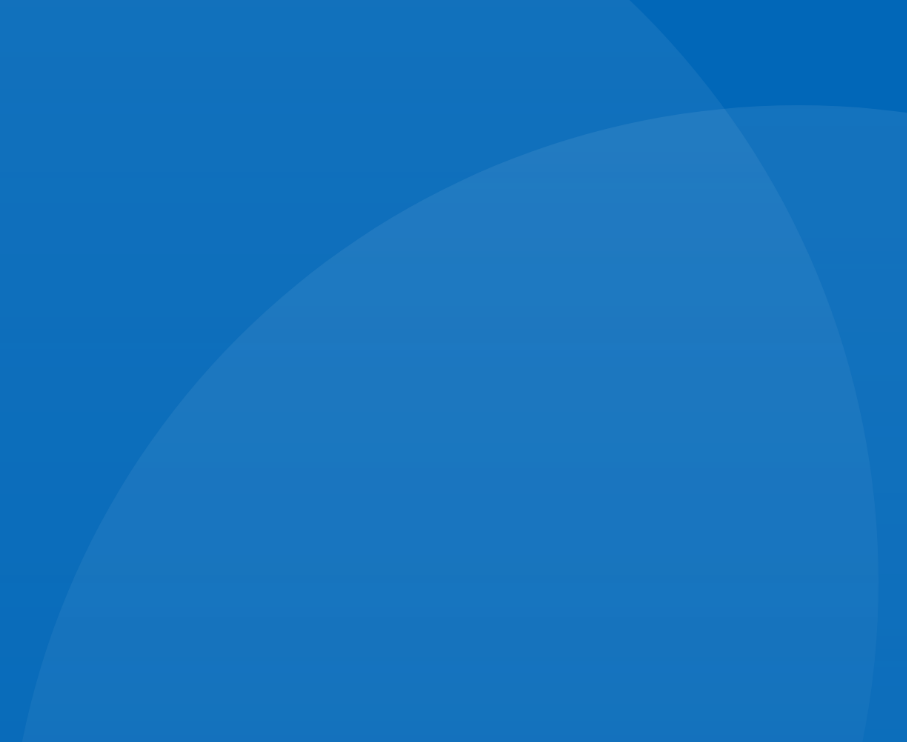
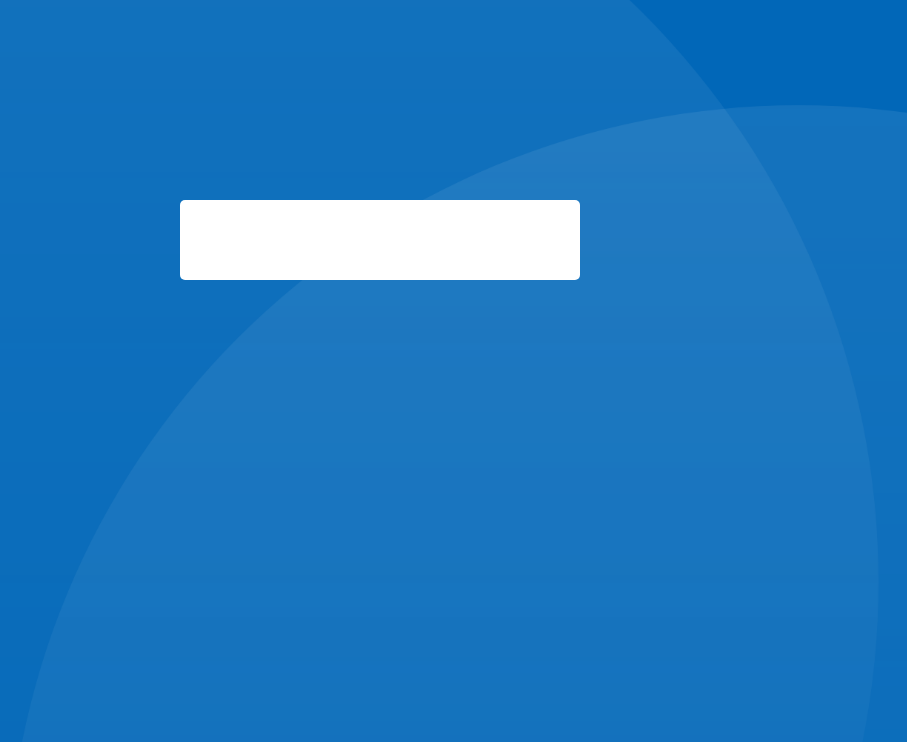
Before and after one commit to thijsw/b2c, a plain HTML site: page index.html in a window 1280 px wide. Shown: the whole page, without its empty margins (260-1167 px from the left). Drawn offline with Linux system fonts and the light colour scheme.

Commit message:
more styling

```diff
--- a/index.html
+++ b/index.html
@@ -19,20 +19,32 @@
         -webkit-text-size-adjust: none;
         -moz-osx-font-smoothing: grayscale;
         -webkit-font-smoothing: antialiased;
+        text-rendering: optimizeLegibility;
       }
 
       body {
         background: url(https://thijsw.github.io/b2c/bg.png) no-repeat center center fixed;
         background-size: cover;
+        font-family: -apple-system, BlinkMacSystemFont, "Segoe UI", Roboto, "Helvetica Neue", Arial, sans-serif;
       }
 
-      #api {
+      #panel {
+        background: #fff;
+        border-radius: .5rem;
+        margin: 20rem auto;
         max-width: 40rem;
+        padding: 4rem;
+      }
+
+      h2 {
+        font-size: 2.4rem
       }
     </style>
   </head>
 
   <body>
-    <div id="api" role="main"></div>
+    <div id="panel">
+      <div id="api" role="main"></div>
+    </div>
   </body>
 </html>
```
